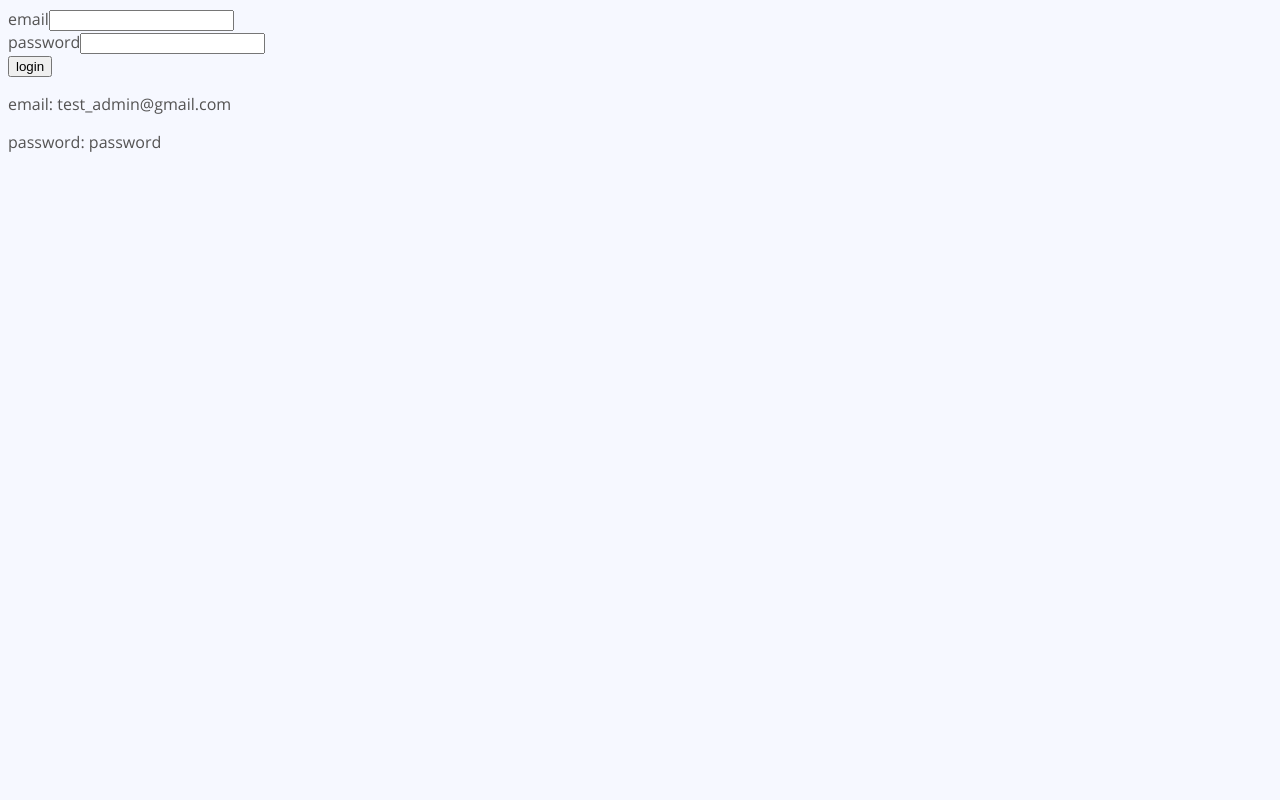
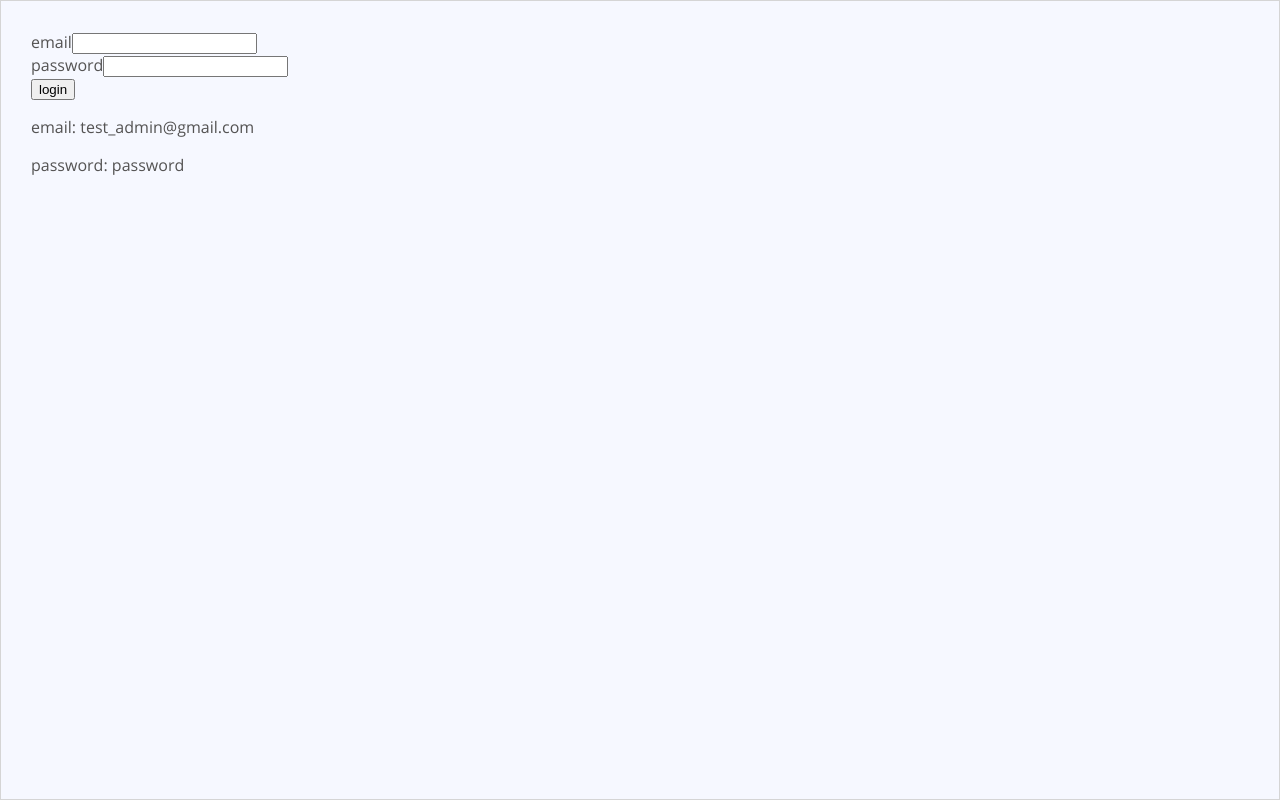
Before and after one commit to Path-Finder-00/taskly-frontend, a React (Vite) app: page /login in a window 1280 px wide. Built offline with nearby package versions, Linux system fonts and the light colour scheme.

Commit message:
Reworked the layout of the app.

```diff
--- a/src/App/App.jsx
+++ b/src/App/App.jsx
@@ -3,6 +3,7 @@ import { Routes, Route, Navigate } from 'react-router-dom'
 
 import MenuSidebar from '@/shared/components/MenuSidebar'
 import MenuTopbar from '@/shared/components/MenuTopbar'
+import { Container, Content, Canvas } from './MainStyle'
 import BaseStyles from './BaseStyles'
 import Dashboard from '@/App/Pages/Dashboard'
 import LoginForm from '@/App/Pages/Login'
@@ -16,13 +17,19 @@ const App = () => {
   return (
     <Fragment>
       <BaseStyles />
+      <Container>
         { user && <MenuTopbar /> }
+        <Content>
           { user && <MenuSidebar /> }
+          <Canvas>
             <Routes>
               <Route path="/login" element={ <LoginForm setUser={setUser} /> } />
               <Route path="/dashboard" element={user ? <Dashboard /> : <Navigate replace to="/login" />} />
               <Route path="*" element={ <Navigate to="/login" replace /> } />
             </Routes>
+          </Canvas>
+        </Content>
+      </Container>
     </Fragment>
   )
 }
--- a/src/App/BaseStyles.js
+++ b/src/App/BaseStyles.js
@@ -3,10 +3,22 @@ import { createGlobalStyle } from 'styled-components'
 import { color, font } from '@/shared/utils/styles'
 
 export default createGlobalStyle`
+    html, body, #root {
+        height: 100%;
+        min-height: 100%;
+        min-width: 768px;
+    }
+
     body {
         color: ${color.textDark};
         ${font.size(16)};
         ${font.regular};
         background: ${color.supplementaryBackground};
+        margin: 0;
+    }
+
+    #root {
+        display: flex;
+        flex-direction: column;
     }
 `;
--- /dev/null
+++ b/src/App/MainStyle.js
@@ -0,0 +1,20 @@
+import styled from 'styled-components';
+
+import { color } from '@/shared/utils/styles';
+
+export const Container = styled.div`
+    display: flex;
+    flex-direction: column;
+    height: 100vh;
+`;
+
+export const Content = styled.div`
+    display: flex;
+    flex: 1;
+`;
+
+export const Canvas = styled.div`
+    flex: 1;
+    border: 1px solid ${color.recessedBackground};
+    padding: 30px;
+`;
--- a/src/App/Pages/Dashboard/Styles.js
+++ b/src/App/Pages/Dashboard/Styles.js
@@ -1,21 +1,3 @@
 import styled from 'styled-components'
 
 import { sizes, color } from '@/shared/utils/styles'
-
-const leftPadding = sizes.sidebarWidth + 50
-const topPadding = sizes.topbarHeight + 30
-
-// TODO: Change the media settings
-
-export const DashboardCanvas = styled.div`
-    padding: ${topPadding}px 50px 10px ${leftPadding}px;
-    background: ${color.supplementaryBackground};
-
-    @media (max-width: 1100px) {
-        padding: 25px 20px 50px ${leftPadding}px;
-    }
-
-    @media (max-width: 999px) {
-        padding-left: ${leftPadding - 20 - sizes.sidebarWidth}px;
-    }
-`
--- a/src/App/Pages/Dashboard/index.jsx
+++ b/src/App/Pages/Dashboard/index.jsx
@@ -1,7 +1,6 @@
 import { useEffect, useState } from 'react'
 
 import Select from '@/shared/components/Select'
-import { DashboardCanvas } from './Styles'
 import projectService from '@/App/services/projects'
 
 const Dashboard = () => {
@@ -16,9 +15,7 @@ const Dashboard = () => {
     }, [])
 
     return (
-        <DashboardCanvas>
-            <Select options={projects} displayAttribute='name' />
-        </DashboardCanvas>
+        <Select options={projects} displayAttribute='name' />
     )
 }
 
--- a/src/App/fontStyles.css
+++ b/src/App/fontStyles.css
@@ -1,7 +1,7 @@
 @font-face {
     font-family: 'OpenSans-Regular';
     src: url('./assets/fonts/OpenSans-Regular.woff2') format('woff2'),
-      url('./assets/fonts/OpenSans-Regular.woff') format('woff');
+        url('./assets/fonts/OpenSans-Regular.woff') format('woff');
     font-weight: normal;
     font-style: normal;
 }
--- a/src/shared/components/MenuSidebar/Styles.js
+++ b/src/shared/components/MenuSidebar/Styles.js
@@ -2,17 +2,15 @@ import styled from 'styled-components';
 import { sizes, color, font } from '@/shared/utils/styles';
 
 export const Sidebar = styled.div`
-    position: fixed;
+    position: relative;
     display: flex;
     flex-direction: column;
     gap: 5px;
-    top: ${sizes.topbarHeight}px;
-    height: 100vh;
+    height: auto;
     left: 0;
     width: ${sizes.sidebarWidth}px;
-    padding: 30px 16px 24px;
+    padding: 30px 16px 0 16px;
     background: ${color.sidebar};
-    border-right: 1px solid ${color.recessedBackground}
 `;
 
 export const MenuItem = styled.div`
--- a/src/shared/components/MenuTopbar/Styles.js
+++ b/src/shared/components/MenuTopbar/Styles.js
@@ -2,12 +2,7 @@ import styled from 'styled-components';
 import { sizes, color } from '@/shared/utils/styles';
 
 export const Topbar = styled.div`
-    position: fixed;
-    top: 0;
-    left: 0;
     height: ${sizes.topbarHeight}px;
-    width: 100%;
-    padding: 0 16px;
+    width: auto;
     background: ${color.sidebar};
-    border-bottom: 1px solid ${color.recessedBackground}
 `;
--- a/src/shared/utils/styles.js
+++ b/src/shared/utils/styles.js
@@ -16,7 +16,7 @@ export const color = {
 
 export const sizes = {
     sidebarWidth: 320,
-    topbarHeight: 100
+    topbarHeight: 80
 };
 
 export const font = {
```
Lines whose indentation alone changed are shown as unchanged.
